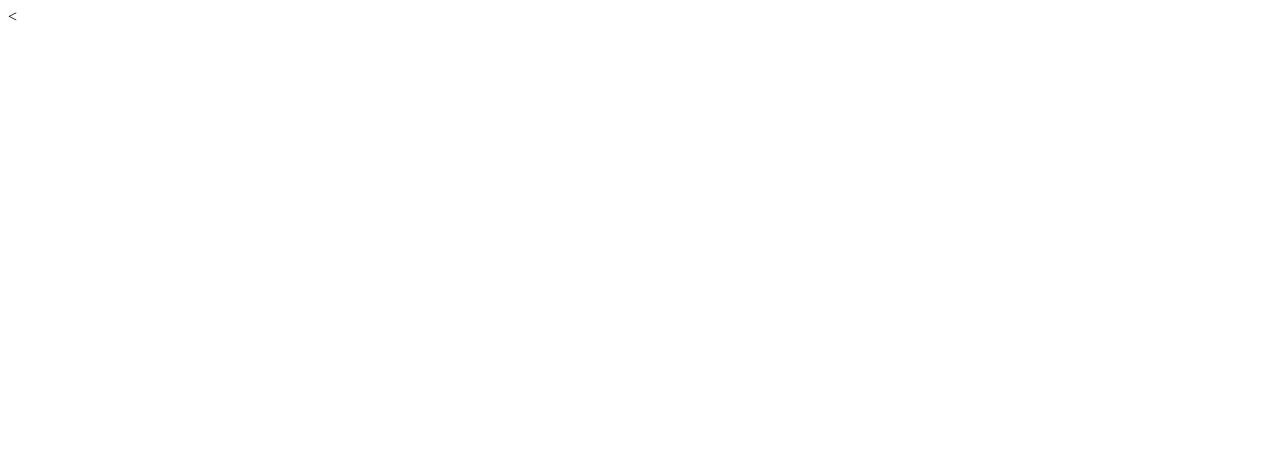
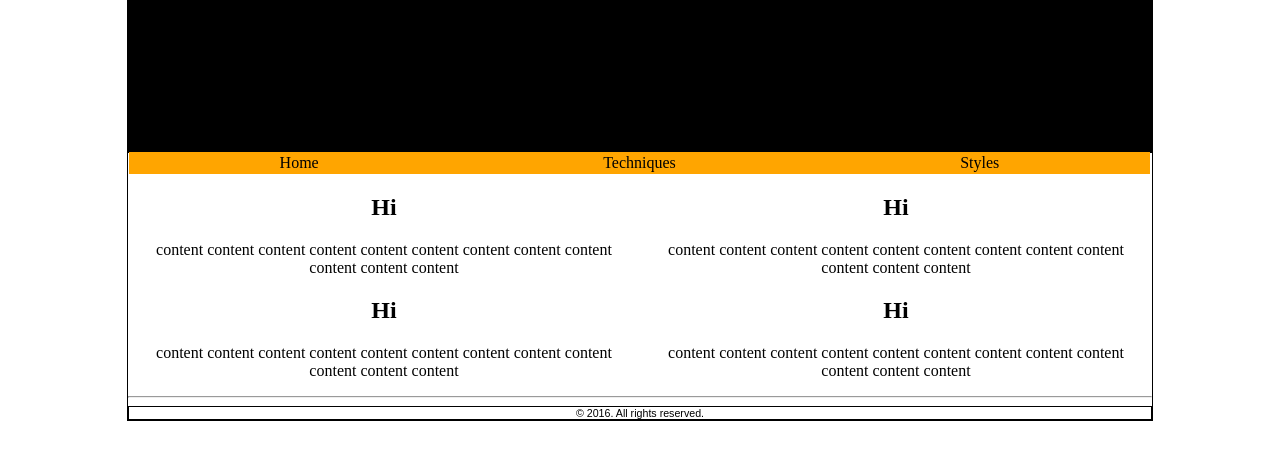
Before and after one commit to jen-ip/5_26, a plain HTML site: page index.html in a window 1280 px wide. Drawn offline with Linux system fonts and the light colour scheme.

Commit message:
Float Demo Added

```diff
--- /dev/null
+++ b/css/custom.css
@@ -0,0 +1,61 @@
+body {
+	background: ;
+	margin: 0px;
+	padding: 0px;
+}
+
+#banner{
+	background: black;
+	height: 150px;
+}
+
+#wrap {
+	border: solid 1px black;
+	margin: 0 auto;
+	width: 1024px;
+}
+nav ul{
+	border: solid 1px black;
+	list-style: none;
+	margin: 0px;
+	padding: 0px;
+	text-align: center;
+
+}
+
+nav ul li{
+	background: orange;
+	border: solid 0px black;
+	width: 33.3%;
+	float: left;
+	color: black;
+	padding: 2px 0px 2px 0px;
+
+}
+nav ul li:hover{
+	background: black;
+	color: orange;
+}
+#contentArea{
+	clear:both;
+}
+#contentArea section{
+	float: left;
+	width: 50%;
+	background: ;
+	min-height: 100px;
+}
+.content{
+	width: 90%;
+	border: solid 0px black;
+	margin: 0 auto;
+	padding: 0px;
+	text-align: center;
+}
+footer{
+	border: solid 1px black;
+	text-align: center;
+	font-family: sans-serif;
+	font-size: 8pt;
+	clear: both;
+}
--- a/index.html
+++ b/index.html
@@ -1,9 +1,45 @@
-<<!DOCTYPE html>
+<!DOCTYPE html>
 <html>
 <head>
-	<title></title>
+	<title>Protype</title>
+	<link rel="stylesheet" type="text/css" href="css/custom.css">
 </head>
 <body>
-
+	<div id="wrap">
+		<div id="banner"> </div>
+		<nav>
+			<ul>
+				<li> Home </li>
+				<li> Techniques </li>
+				<li> Styles </li>
+			</ul>
+		</nav>
+		<div id="contentArea">
+			<section>
+				<div class="content">
+					<h1> Hi </h1>
+					<p> content content content content content content content content content content content content </p>
+				</div>
+				<div class="content">
+					<h1> Hi </h1>
+					<p> content content content content content content content content content content content content </p>
+				</div>
+			</section>
+			<section>
+				<div class="content">
+					<h1> Hi </h1>
+					<p> content content content content content content content content content content content content </p>
+				</div>
+				<div class="content">
+					<h1> Hi </h1>
+					<p> content content content content content content content content content content content content </p>
+				</div>
+			</section>
+		</div>
+		<hr/>
+		<footer>
+			&copy; 2016. All rights reserved.
+		</footer>
+	</div>
 </body>
 </html>
```
Also changed, not shown: floatdemo.html (added, +40 -0 lines).
